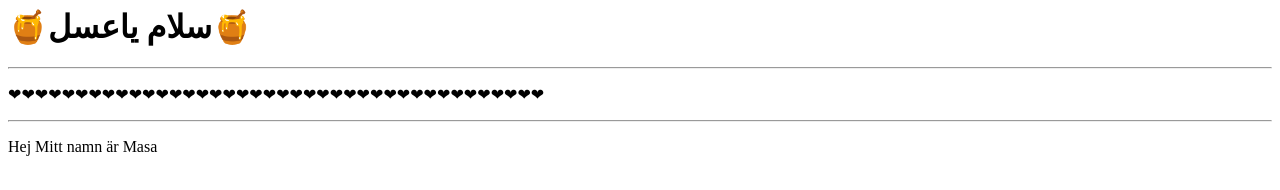
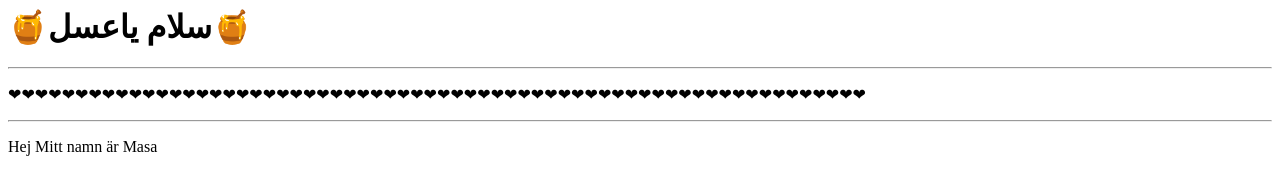
Before and after one commit to M0192/MASA, a plain HTML site: page index.html in a window 1280 px wide. Drawn offline with Linux system fonts and the light colour scheme.

Commit message:
Update index.html

```diff
--- a/index.html
+++ b/index.html
@@ -2,7 +2,8 @@
 <body>
   <h1>🍯سلام ياعسل🍯 </h1>
  <hr> </hr>
-  <p>❤❤❤❤❤❤❤❤❤❤❤❤❤❤❤❤❤❤❤❤❤❤❤❤❤❤❤❤❤❤❤❤❤❤❤❤❤❤❤❤</p>
+  <p>❤❤❤❤❤❤❤❤❤❤❤❤❤❤❤❤❤❤❤❤❤❤❤❤❤❤❤❤❤❤❤❤❤❤❤❤❤❤❤❤❤❤❤❤❤❤❤❤❤❤❤❤❤❤❤❤❤❤❤❤❤❤❤❤</p>
+
   <hr> </hr>
 
 <p>
```
